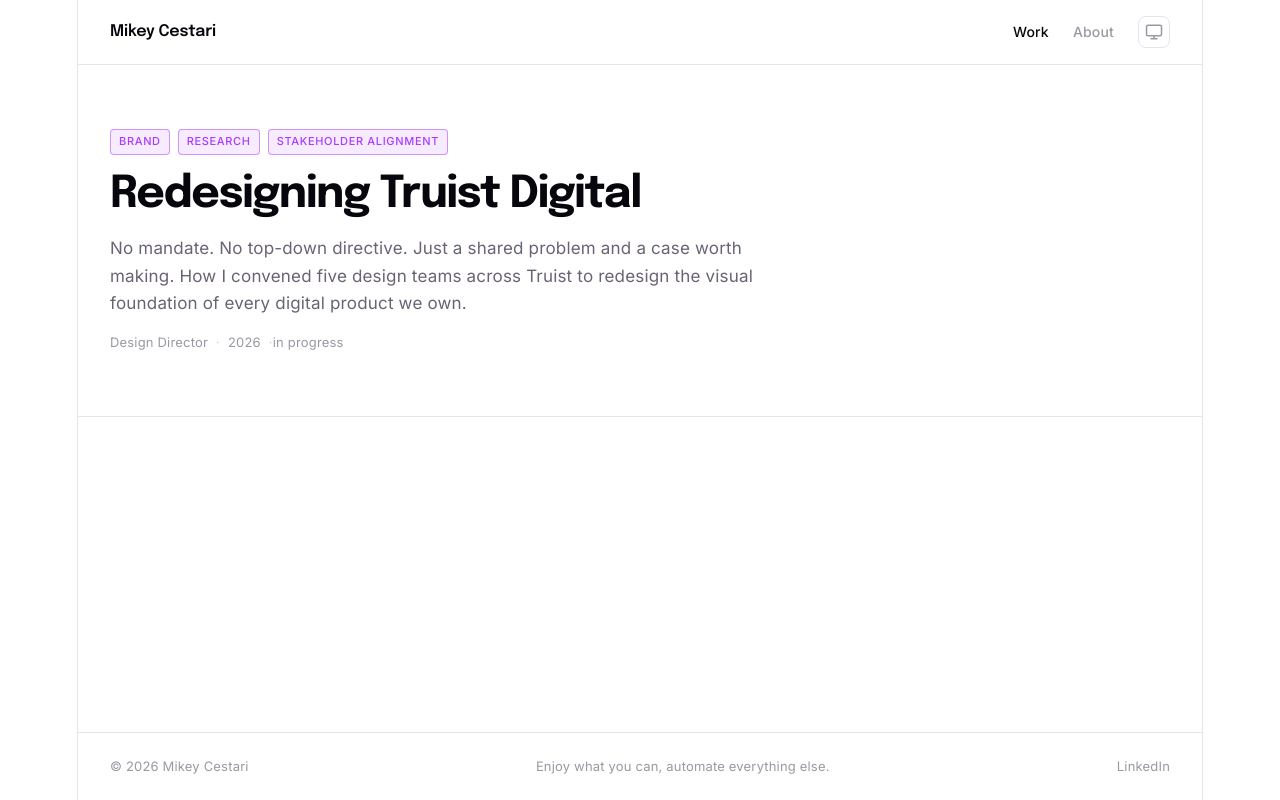
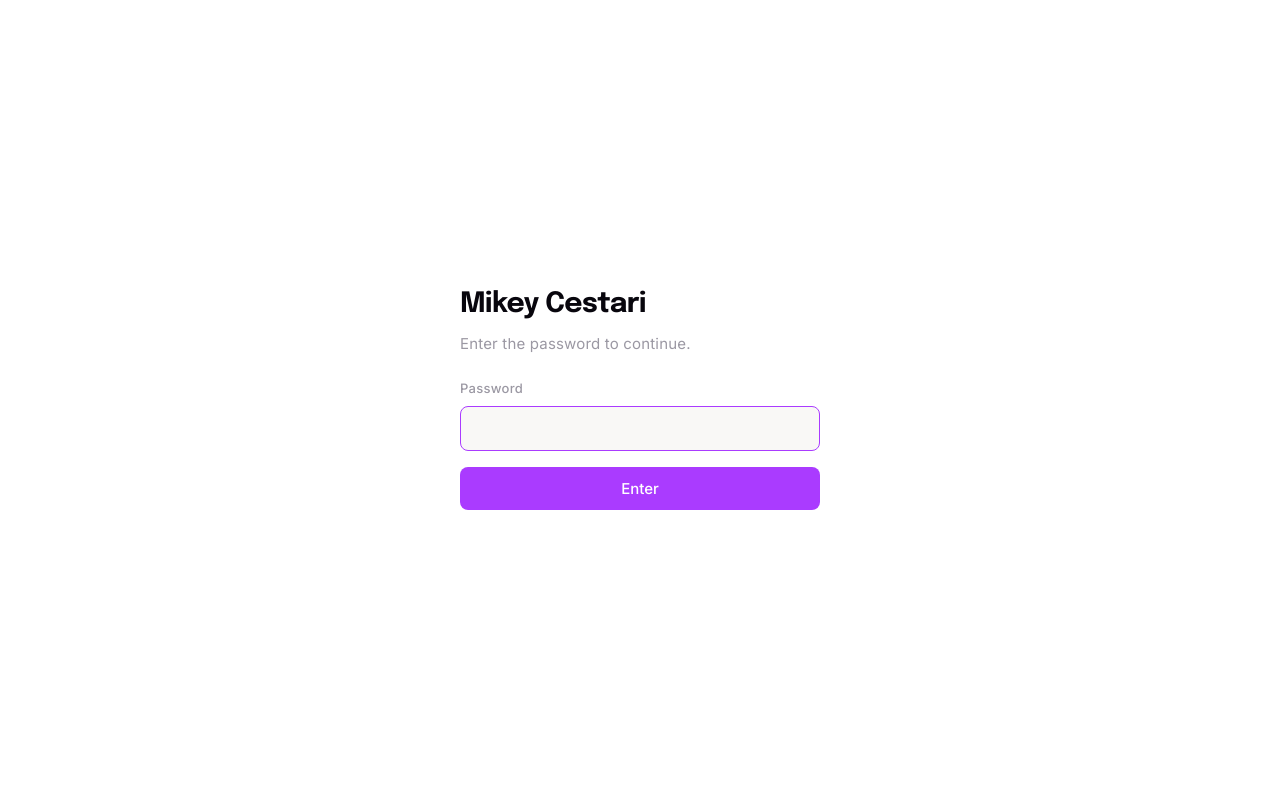
Before and after one commit to ncsucase/Portfolio, a React (Vite) app: page / in a window 1280 px wide. Built offline with nearby package versions, Linux system fonts and the light colour scheme.

Commit message:
added password protection

```diff
--- /dev/null
+++ b/src/components/PasswordGate.css
@@ -0,0 +1,109 @@
+.password-gate {
+  position: fixed;
+  inset: 0;
+  display: flex;
+  align-items: center;
+  justify-content: center;
+  background: var(--bg);
+  font-family: var(--font-ui);
+  z-index: 200;
+  padding: var(--space-5);
+}
+
+.password-gate__card {
+  width: 100%;
+  max-width: 360px;
+  display: flex;
+  flex-direction: column;
+  gap: var(--space-5);
+}
+
+.password-gate__title {
+  font-family: var(--font-heading);
+  font-size: var(--heading-2);
+  font-weight: 700;
+  letter-spacing: -0.02em;
+  color: var(--text-h);
+  margin: 0;
+}
+
+.password-gate__subtitle {
+  font-size: var(--font-size-md);
+  color: var(--text-muted);
+  margin: 0;
+  margin-top: calc(-1 * var(--space-3));
+}
+
+.password-gate__form {
+  display: flex;
+  flex-direction: column;
+  gap: var(--space-4);
+}
+
+.password-gate__field {
+  display: flex;
+  flex-direction: column;
+  gap: var(--space-2);
+}
+
+.password-gate__label {
+  font-size: var(--font-size-sm);
+  font-weight: 500;
+  color: var(--text-muted);
+  letter-spacing: 0.02em;
+}
+
+.password-gate__input {
+  width: 100%;
+  box-sizing: border-box;
+  padding: var(--space-3) var(--space-4);
+  font-family: var(--font-ui);
+  font-size: var(--font-size-md);
+  color: var(--text-h);
+  background: var(--surface);
+  border: 1px solid var(--border);
+  border-radius: var(--radius-md);
+  outline: none;
+  transition: border-color 0.15s;
+}
+
+.password-gate__input:focus {
+  border-color: var(--accent);
+}
+
+.password-gate__input--error {
+  border-color: var(--color-error);
+}
+
+.password-gate__input--error:focus {
+  border-color: var(--color-error);
+}
+
+.password-gate__error {
+  font-size: var(--font-size-sm);
+  color: var(--color-error);
+  margin: 0;
+}
+
+.password-gate__submit {
+  width: 100%;
+  padding: var(--space-3) var(--space-4);
+  font-family: var(--font-ui);
+  font-size: var(--font-size-md);
+  font-weight: 600;
+  color: var(--bg);
+  background: var(--accent);
+  border: none;
+  border-radius: var(--radius-md);
+  cursor: pointer;
+  transition: opacity 0.15s;
+}
+
+.password-gate__submit:hover {
+  opacity: 0.85;
+}
+
+.password-gate__submit:focus-visible {
+  outline: 2px solid var(--accent);
+  outline-offset: 3px;
+}
--- /dev/null
+++ b/src/components/PasswordGate.jsx
@@ -0,0 +1,45 @@
+import { useState } from 'react'
+import './PasswordGate.css'
+
+export default function PasswordGate({ onSuccess }) {
+  const [value, setValue] = useState('')
+  const [error, setError] = useState(false)
+
+  function handleSubmit(e) {
+    e.preventDefault()
+    if (value === import.meta.env.VITE_SITE_PASSWORD) {
+      setError(false)
+      onSuccess()
+    } else {
+      setError(true)
+      setValue('')
+    }
+  }
+
+  return (
+    <div className="password-gate">
+      <div className="password-gate__card">
+        <h1 className="password-gate__title">Mikey Cestari</h1>
+        <p className="password-gate__subtitle">Enter the password to continue.</p>
+        <form className="password-gate__form" onSubmit={handleSubmit} noValidate>
+          <div className="password-gate__field">
+            <label htmlFor="gate-password" className="password-gate__label">Password</label>
+            <input
+              id="gate-password"
+              type="password"
+              className={`password-gate__input${error ? ' password-gate__input--error' : ''}`}
+              value={value}
+              onChange={e => { setValue(e.target.value); setError(false) }}
+              autoComplete="current-password"
+              autoFocus
+            />
+            {error && (
+              <p className="password-gate__error" role="alert">Incorrect password. Try again.</p>
+            )}
+          </div>
+          <button type="submit" className="password-gate__submit">Enter</button>
+        </form>
+      </div>
+    </div>
+  )
+}
--- a/src/layouts/SiteLayout.jsx
+++ b/src/layouts/SiteLayout.jsx
@@ -3,6 +3,7 @@
 import Header from '../components/Header'
 import Footer from '../components/Footer'
 import './SiteLayout.css'
+import PasswordGate from '../components/PasswordGate'
 
 function ScrollToTop() {
   const { pathname } = useLocation()
@@ -15,6 +16,10 @@
 export default function SiteLayout() {
   const [theme, setTheme] = useState(() => {
     return localStorage.getItem('theme') ?? 'system'
+  })
+
+  const [authed, setAuthed] = useState(() => {
+    return sessionStorage.getItem('site-authed') === 'true'
   })
 
   useEffect(() => {
@@ -31,6 +36,15 @@
     localStorage.setItem('theme', theme)
   }, [theme])
 
+  if (!authed) {
+    return (
+      <PasswordGate onSuccess={() => {
+        sessionStorage.setItem('site-authed', 'true')
+        setAuthed(true)
+      }} />
+    )
+  }
+
   return (
     <div className="site-layout">
       <ScrollToTop />
```
